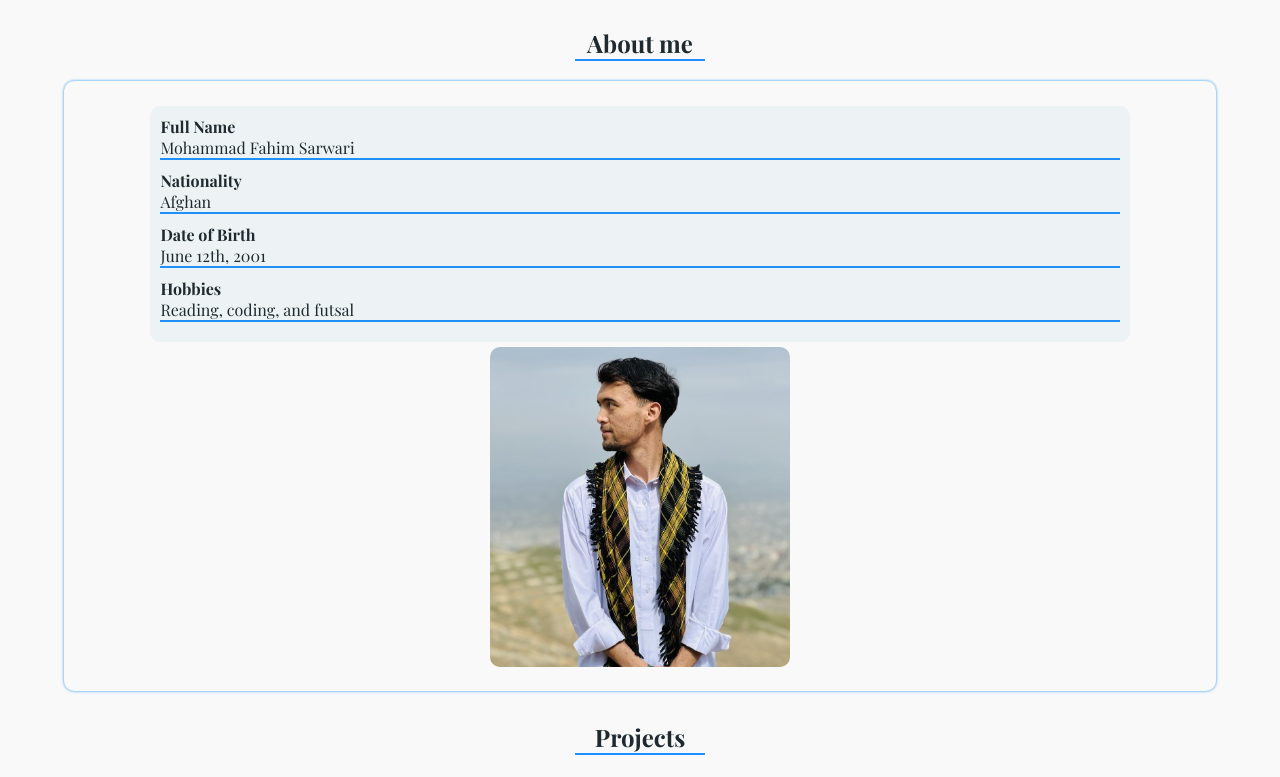
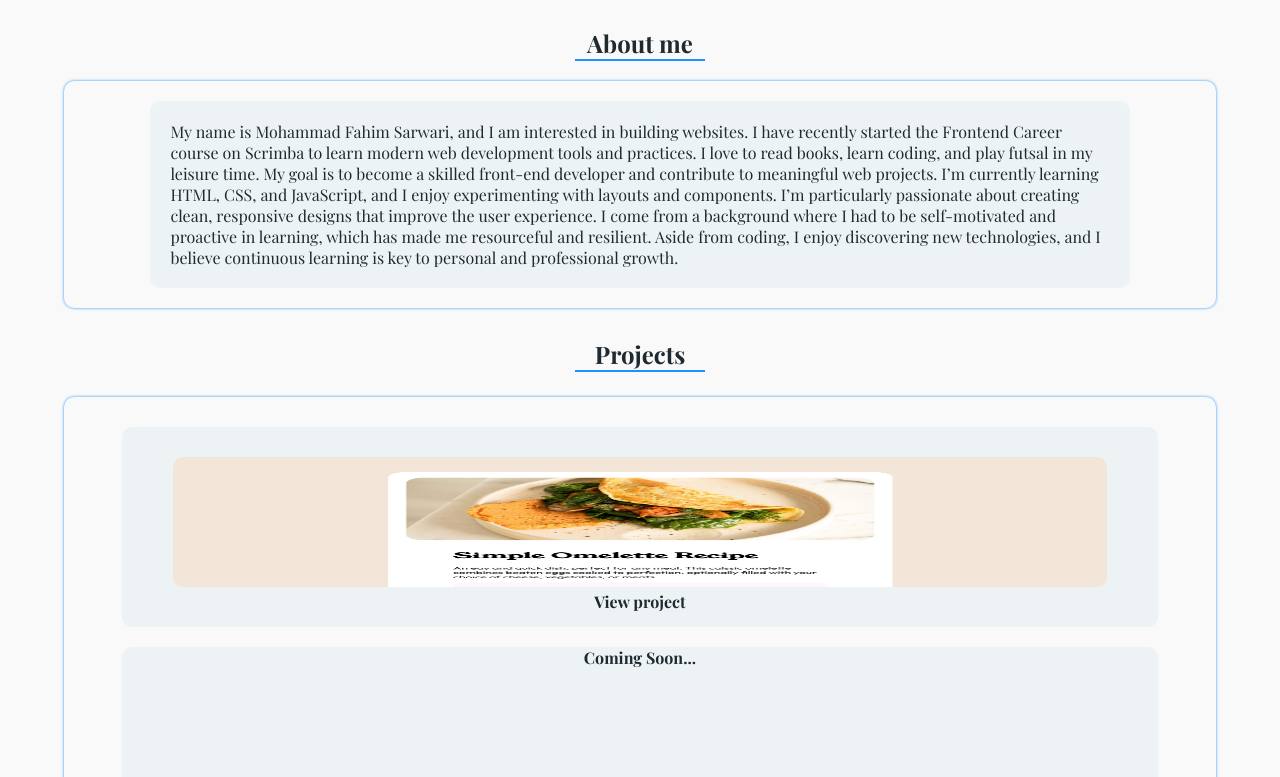
Before and after one commit to fahim-sarwari/Portfolio, a plain HTML site: page index.html in a window 1280 px wide. Shown: the part 563-1340 px from the top of the page. Drawn offline with Linux system fonts and the light colour scheme.

Commit message:
Changed the About Me section

```diff
--- a/index.css
+++ b/index.css
@@ -140,32 +140,11 @@ nav ul li{
 
 .about-text{
     width: 85%;
-    margin: 5px auto;
+    margin: auto;
+    padding: 20px;
     background-color: #edf2f4;
     border-radius: 10px;
-}
-
-dl{
-    padding: 10px;
-}
-
-dt{
-    font-weight: bold;
-}
-
-dd{
-    border-bottom: 2px solid #1e90ff;
-    margin-bottom: 10px;
-}
-
-.about-image{
-    text-align: center;
-}
-
-.about-image img{
-    width: 300px;
-    height: 320px;
-    border-radius: 10px;
+    box-sizing: border-box;
 }
 
 /* Projects */
@@ -224,7 +203,7 @@ dd{
 /* Contact */
 
 #contact-title{
-    width: 130px;
+    width: 150px;
     margin: 30px auto 0px;
     text-align: center;
     border-bottom: 2px solid #1e90ff;
--- a/index.html
+++ b/index.html
@@ -49,23 +49,9 @@
     <section class="about">
 
         <div class="about-text">
-            <dl>
-                <dt>Full Name</dt>
-                <dd>Mohammad Fahim Sarwari</dd>
-
-                <dt>Nationality</dt>
-                <dd>Afghan</dd>
-
-                <dt>Date of Birth</dt>
-                <dd>June 12th, 2001</dd>
-
-                <dt>Hobbies</dt>
-                <dd>Reading, coding, and futsal</dd>
-            </dl>
-        </div>
-
-        <div class="about-image">
-            <img src="Images/about-me-photo.jpg" alt="a standing side face photo of fahim">
+            <p>
+                My name is Mohammad Fahim Sarwari, and I am interested in building websites. I have recently started the Frontend Career course on Scrimba to learn modern web development tools and practices. I love to read books, learn coding, and play futsal in my leisure time. My goal is to become a skilled front-end developer and contribute to meaningful web projects. I’m currently learning HTML, CSS, and JavaScript, and I enjoy experimenting with layouts and components. I’m particularly passionate about creating clean, responsive designs that improve the user experience. I come from a background where I had to be self-motivated and proactive in learning, which has made me resourceful and resilient. Aside from coding, I enjoy discovering new technologies, and I believe continuous learning is key to personal and professional growth.
+            </p>
         </div>
     </section>
 
```
